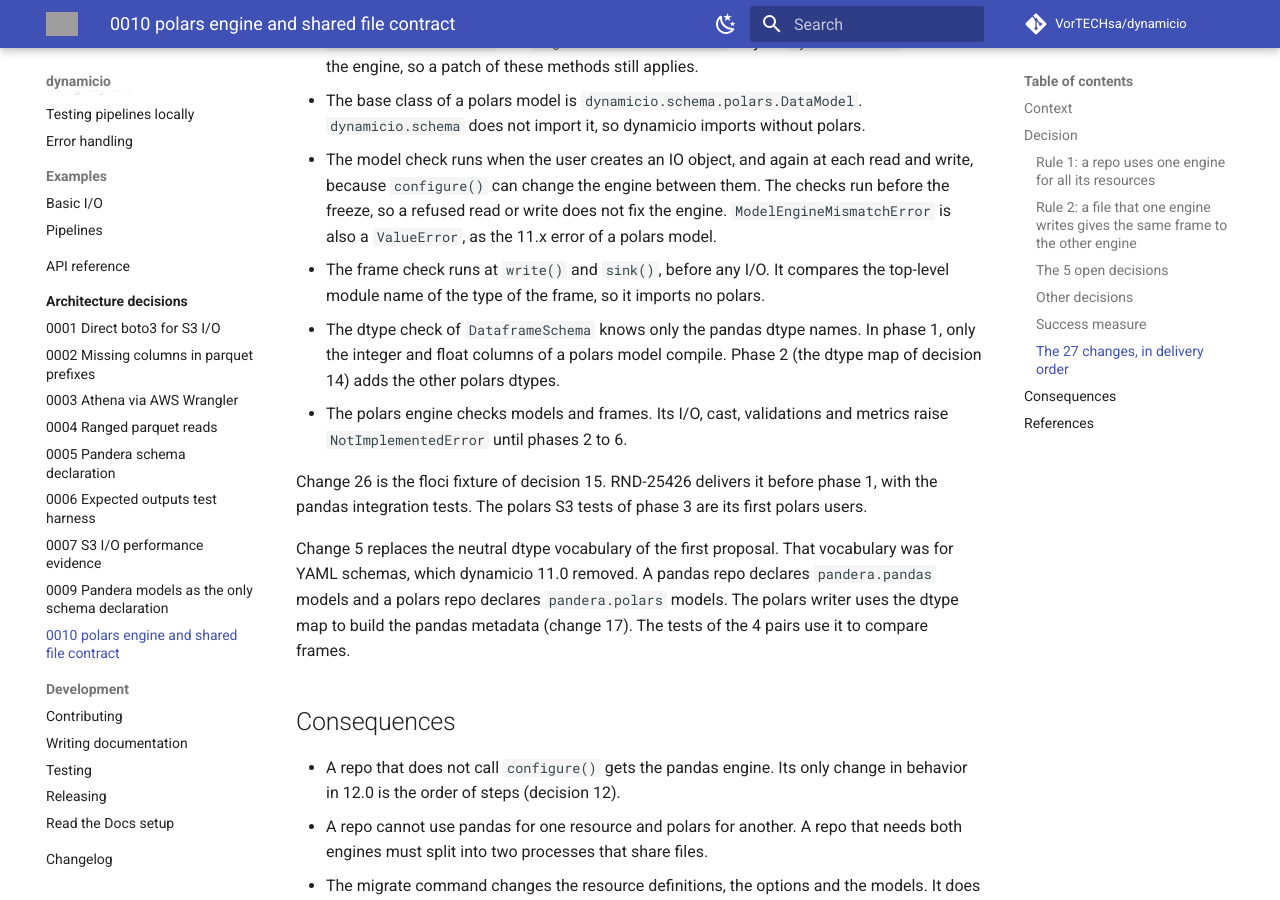
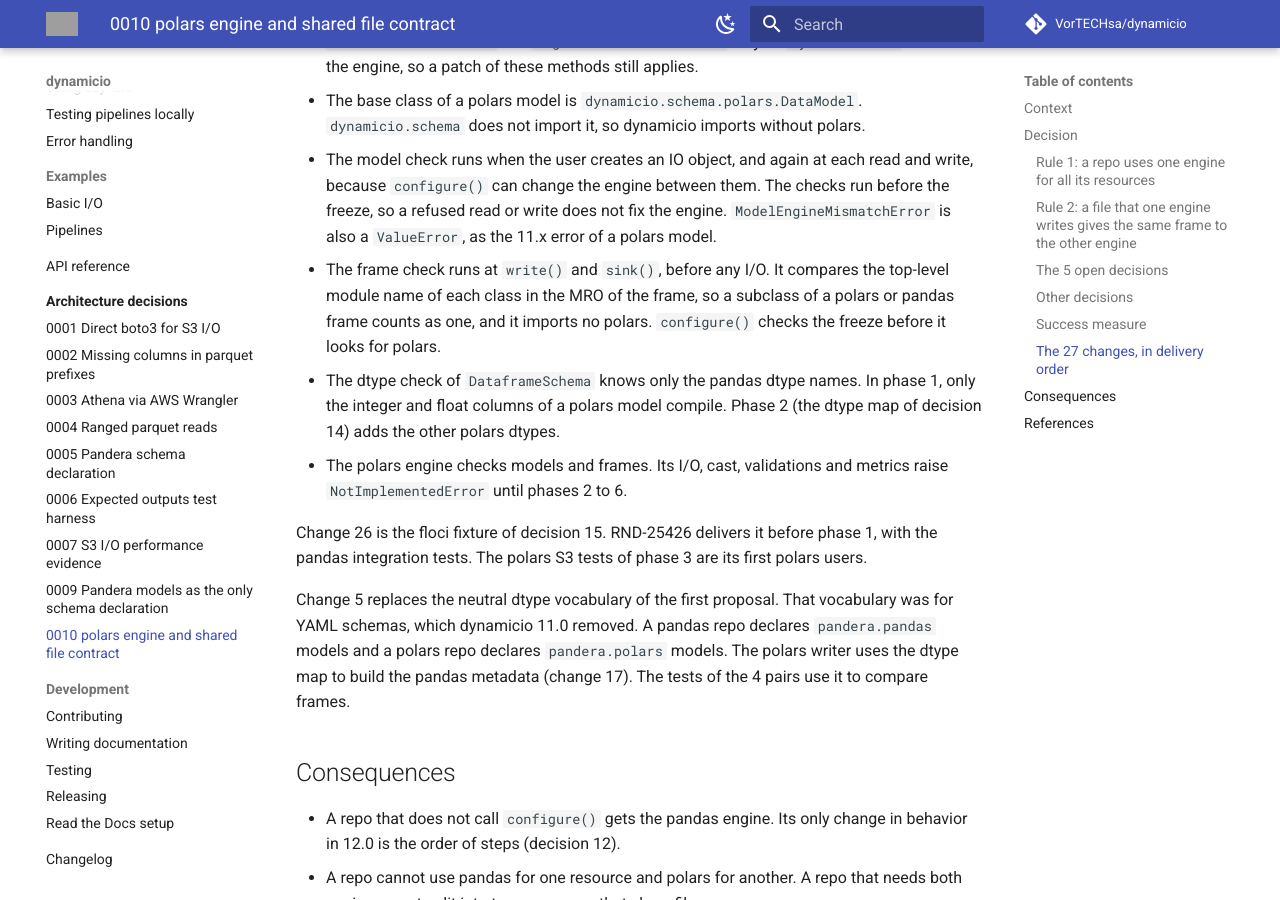
Before and after one commit to VorTECHsa/dynamicio, an MkDocs documentation site: the page built from docs/adr/0010-polars-engine-and-shared-file-contract.md, in a window 1280 px wide and 900 px high, scrolled down 7417 px. Built offline with MkDocs 1.6.1 and Material for MkDocs 9.7.7, drawn with Linux system fonts in a browser that asks for light colours; comment, search, counter and statistics services are not loaded; grey boxes are pictures that could not be loaded.

Commit message:
docs(RND-25353): check the frame by the classes of its MRO in ADR 0010

```diff
--- a/docs/adr/0010-polars-engine-and-shared-file-contract.md
+++ b/docs/adr/0010-polars-engine-and-shared-file-contract.md
@@ -190,7 +190,8 @@ Phase 1 as built:
 - The model check runs when the user creates an IO object, and again at each read and write, because `configure()` can change the engine between them.
   The checks run before the freeze, so a refused read or write does not fix the engine. `ModelEngineMismatchError` is also a `ValueError`, as the
   11.x error of a polars model.
-- The frame check runs at `write()` and `sink()`, before any I/O. It compares the top-level module name of the type of the frame, so it imports no polars.
+- The frame check runs at `write()` and `sink()`, before any I/O. It compares the top-level module name of each class in the MRO of
+  the frame, so a subclass of a polars or pandas frame counts as one, and it imports no polars. `configure()` checks the freeze before it looks for polars.
 - The dtype check of `DataframeSchema` knows only the pandas dtype names. In phase 1, only the integer and float columns of a polars model compile. Phase 2
   (the dtype map of decision 14) adds the other polars dtypes.
 - The polars engine checks models and frames. Its I/O, cast, validations and metrics raise `NotImplementedError` until phases 2 to 6.
```
